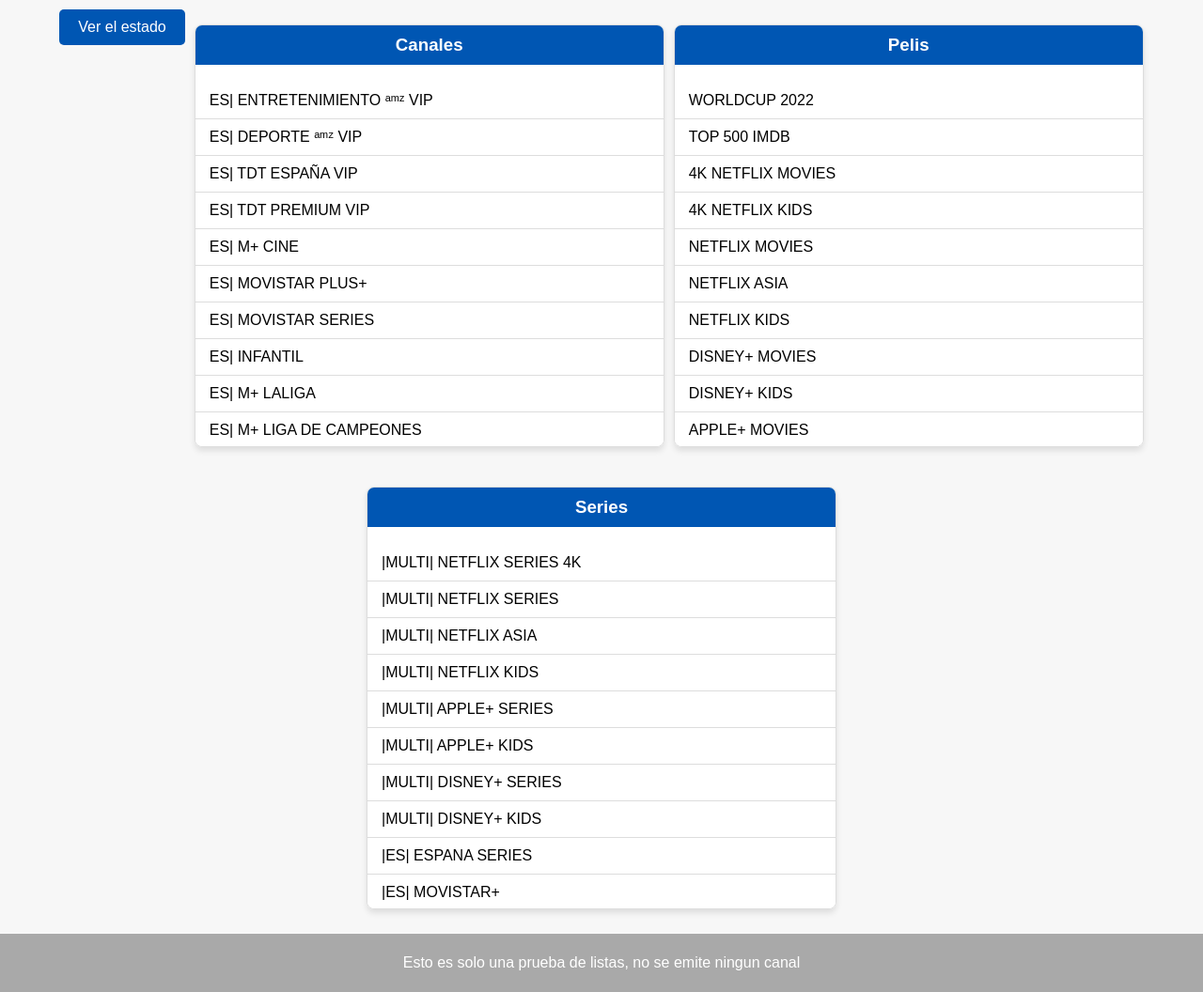
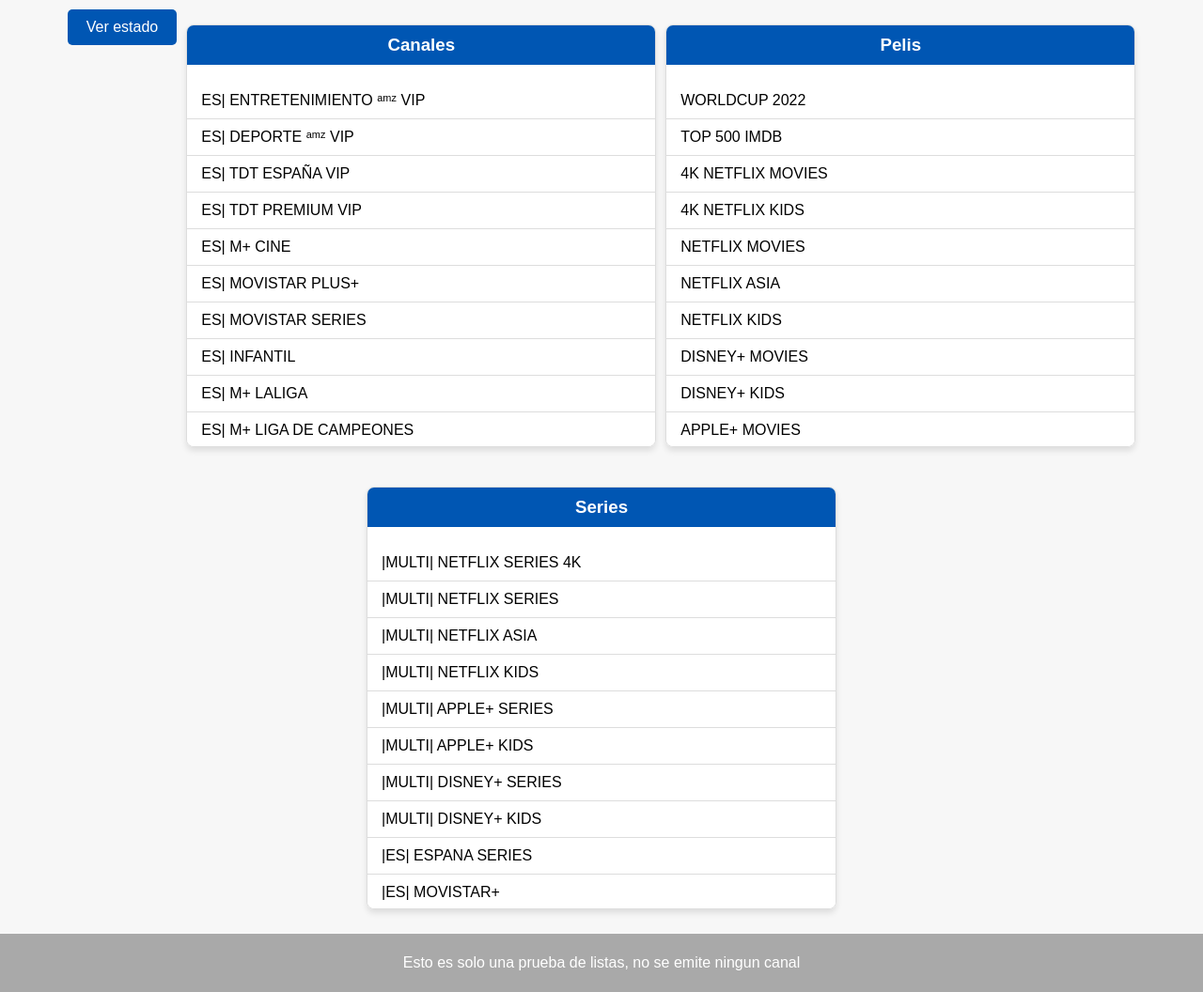
Before and after one commit to lfak3r/categorias, a plain HTML site: page index.html in a window 1280 px wide. Shown: the whole page at 94% size. Drawn offline with Linux system fonts and the light colour scheme.

Commit message:
Update index.html

```diff
--- a/index.html
+++ b/index.html
@@ -104,7 +104,7 @@
 
 
 <div class="lista-container">
-   <a href="./status"><button>Ver el estado</button></a>
+   <a href="./status"><button>Ver estado</button></a>
   <ul class="lista">
     <h3>Canales</h3>
     <li class="lista-item">ES| ENTRETENIMIENTO ᵃᵐᶻ VIP</li>
```
